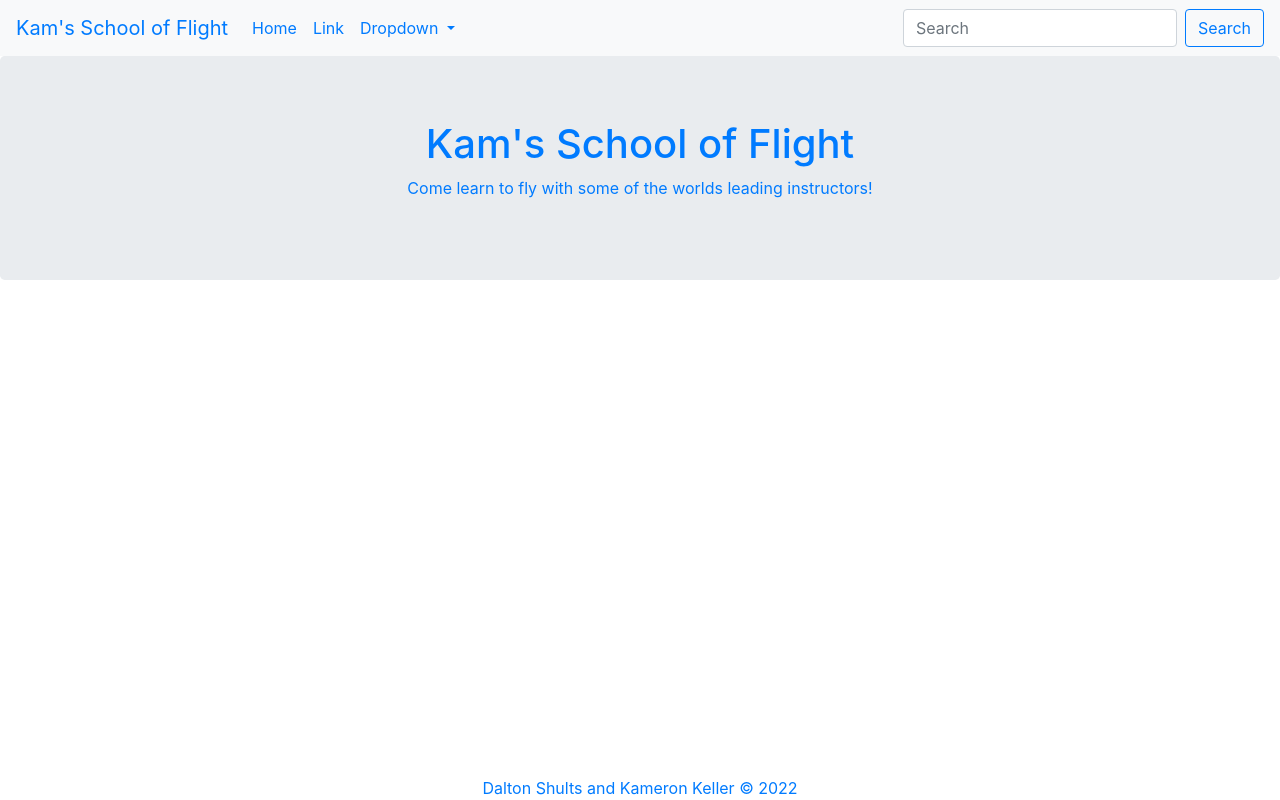
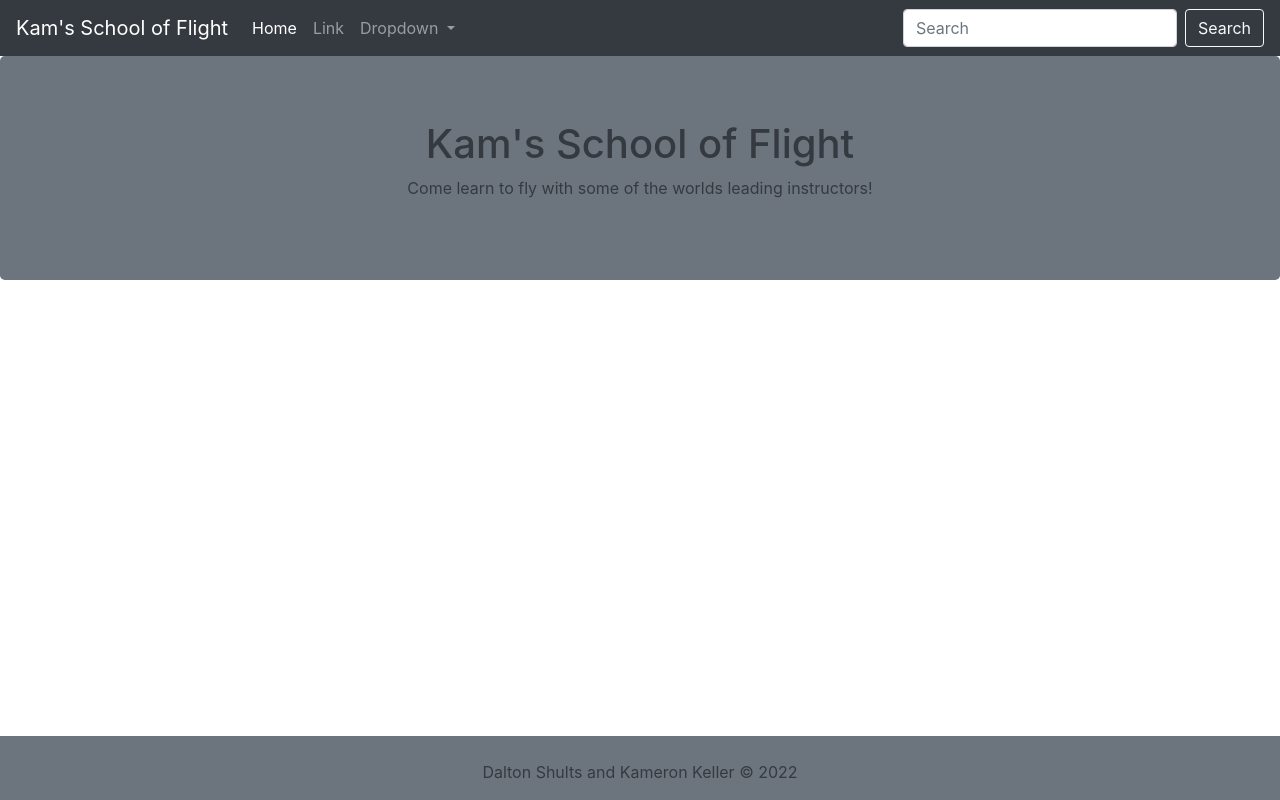
Before and after one commit to KameronKeller/CS340-Final-Project, a PHP site: page / in a window 1280 px wide. Run offline with PHP 8.4, Linux system fonts and the light colour scheme.

Commit message:
Changed color scheme and padding.

```diff
--- a/footer.php
+++ b/footer.php
@@ -1,9 +1,8 @@
     <!-- Start of Footer-->
-    <footer class="footer mt-auto fixed-bottom text-primary">
+    <footer class="footer mt-2 pb-3 pt-4 fixed-bottom text-dark bg-secondary">
     <div class="inner text-center">
       <span class="text-center">Dalton Shults and Kameron Keller &copy; 2022</span>
     </div>
-
   </footer>
     <!-- End of Footer-->
 
--- a/header.php
+++ b/header.php
@@ -11,7 +11,7 @@
 <body>
 
 <!-- Start of Navbar-->
-<nav class="navbar navbar-expand-lg navbar-primary bg-light">
+<nav class="navbar navbar-expand-lg navbar-dark bg-dark">
     <a class="navbar-brand" href="/">Kam's School of Flight</a>
     <button class="navbar-toggler" type="button" data-toggle="collapse" data-target="#navbarSupportedContent" aria-controls="navbarSupportedContent" aria-expanded="false" aria-label="Toggle navigation">
       <span class="navbar-toggler-icon"></span>
@@ -39,14 +39,14 @@
       </ul>
       <form class="form-inline my-2 my-lg-0">
         <input class="form-control mr-sm-2" type="search" placeholder="Search" aria-label="Search">
-        <button class="btn btn-outline-primary my-2 my-sm-0" type="submit">Search</button>
+        <button class="btn btn-outline-light my-2 my-sm-0" type="submit">Search</button>
       </form>
     </div>
   </nav>
   <!-- End of Navbar-->
 
     <!-- Start of Jumbotron-->
-    <div class="jumbotron text-center text-primary">
+    <div class="jumbotron text-center text-dark bg-secondary">
       <h1>Kam's School of Flight</h1>
       <p>Come learn to fly with some of the worlds leading instructors!</p>
     </div>
--- a/index.php
+++ b/index.php
@@ -1,4 +1,3 @@
-
 <?php include 'header.php' ?>
 
 <?php include 'footer.php'?>
```
